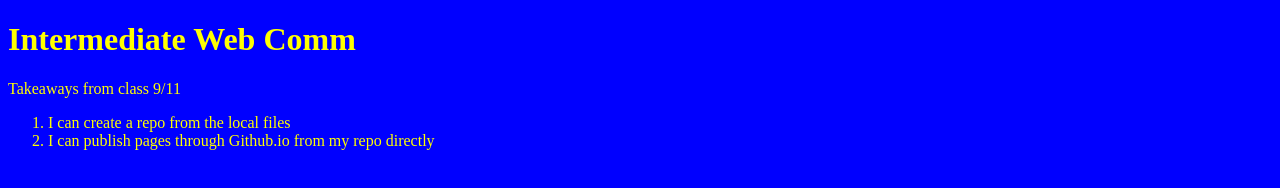
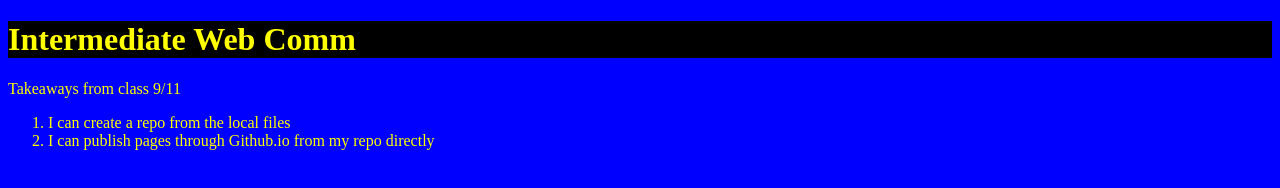
Before and after one commit to carlosa-suarez/webcomm, a website: page index.html in a window 1280 px wide. Drawn offline with Linux system fonts and the light colour scheme.

Commit message:
added h1 bg color

```diff
--- a/styles/styles.css
+++ b/styles/styles.css
@@ -2,3 +2,7 @@ body {
     background-color: blue;
     color: yellow;
 }
+
+h1 {
+    background-color: black;
+}
```
